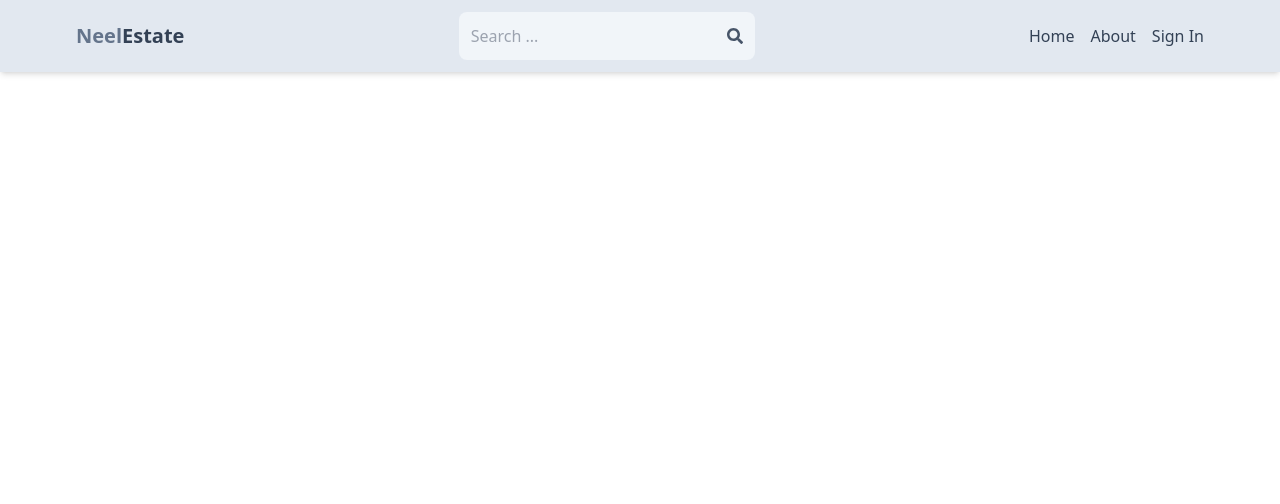
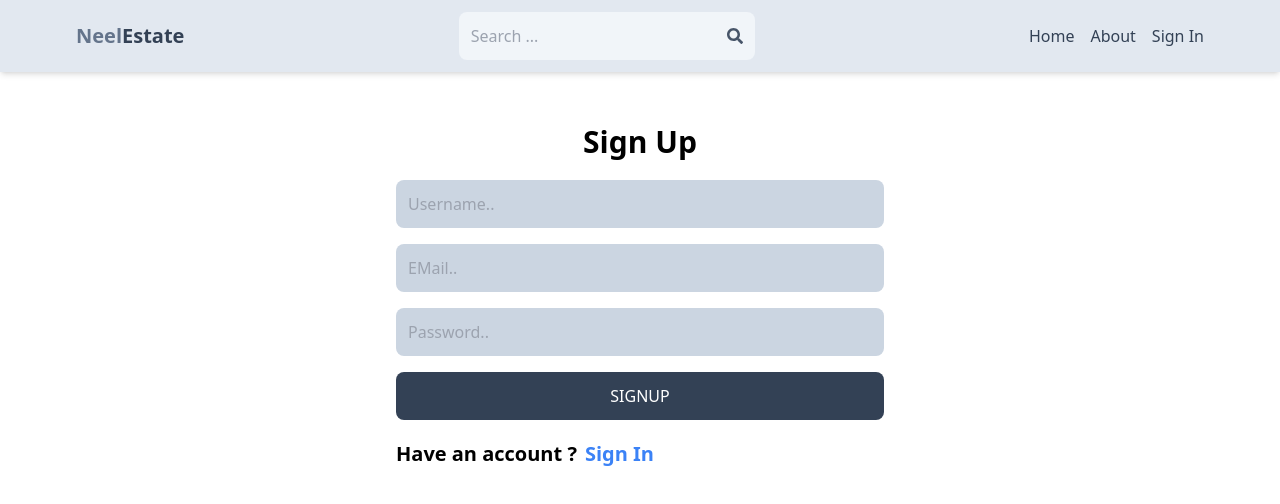
Before and after one commit to NeeleshShetty/RealEstate-MERN, a React (Vite) app in the folder client/: page /sign-up in a window 1280 px wide. Shown: the top 504 px of the page. Built offline with nearby package versions, Linux system fonts and the light colour scheme.

Commit message:
signup page UI

```diff
--- a/client/src/App.jsx
+++ b/client/src/App.jsx
@@ -4,7 +4,7 @@
 import Home from "./pages/Home";
 import Profile from "./pages/Profile";
 import SignIn from "./pages/SignIn";
-import SignOut from "./pages/SignOut";
+import Signup from "./pages/Signup";
 
 function App() {
   return (
@@ -28,8 +28,8 @@
 					element={<SignIn />}
 				/>
 				<Route
-					path="/sign-out"
-					element={<SignOut />}
+					path="/sign-up"
+					element={<Signup />}
 				/>
 			</Routes>
 		</BrowserRouter>
--- a/client/src/pages/SignOut.jsx
+++ /dev/null
@@ -1,9 +0,0 @@
-import React from 'react'
-
-const SignOut = () => {
-  return (
-    <div>SignOut</div>
-  )
-}
-
-export default SignOut
--- /dev/null
+++ b/client/src/pages/Signup.jsx
@@ -0,0 +1,20 @@
+import React from 'react'
+import { Link } from 'react-router-dom'
+
+const Signup = () => {
+  return (
+    <div className='p-3 max-w-lg mx-auto'>
+      <h1 className='text-3xl text-center flex justify-center items-center mt-10 font-bold'>Sign Up</h1>
+      <form className='flex flex-col gap-4 mt-5'>
+        <input type='text' placeholder='Username..'id='username' className='p-3  bg-slate-300 rounded-lg' />
+        <input type='email' placeholder='EMail..'id='email' className='p-3  bg-slate-300 rounded-lg' />
+        <input type='password' placeholder='Password..'id='password' className='p-3  bg-slate-300 rounded-lg' />
+        <button className='bg-slate-700 text-white rounded-lg p-3 uppercase hover:opacity-95'>SignUp</button>
+      </form>
+
+      <div className='mt-5 text-xl font-semibold'><p>Have an account ?<Link to='/sign-in'><span className='text-blue-500 ml-2'>Sign In</span></Link> </p></div>
+    </div>
+  )
+}
+
+export default Signup
```
Also changed, not shown: 1 other file (tests, documents, lock files or other folders).
